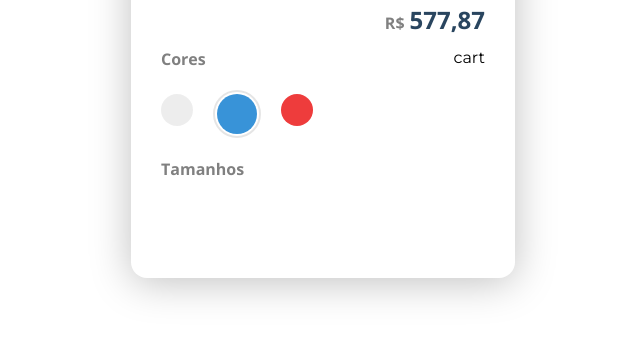
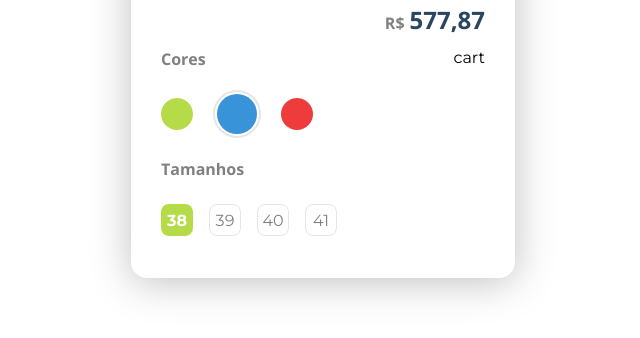
Before and after one commit to banRayan/challenge_PapoDeDev, a plain HTML site: page index.html in a window 1280 px wide. Shown: the part 410-748 px from the top of the page, without its empty margins (317-957 px from the left). Drawn offline with nearby package versions, Linux system fonts and the light colour scheme.

Commit message:
Update Project

```diff
--- a/index.html
+++ b/index.html
@@ -31,6 +31,12 @@
                             <div class="color"></div>
                         </div>
                         <p>Tamanhos</p>
+                        <div class="size-options">
+                            <div class="size selected">38</div>
+                            <div class="size">39</div>
+                            <div class="size">40</div>
+                            <div class="size">41</div>
+                        </div>
                     </div>
                     <div class="cart">cart</div>
                 </div>
--- a/style.css
+++ b/style.css
@@ -92,8 +92,10 @@
     display: flex;
 }
 
-.actions-container .shoes-options{
+.shoes-options{
     flex-grow: 1;
+    display: flex;
+    flex-direction: column;
 }
 
 .shoes-options p{
@@ -104,6 +106,7 @@
 
 .color-options {
     display: flex;
+    align-items: center;
     margin: 1.5rem 0;
 }
 
@@ -112,7 +115,7 @@
     height: 2rem;
     border-radius: 50%;
     margin-right: 1.5rem;
-    background-color: rgba(196, 196, 196, 0.3);
+    background-color: #b5db48;
 }
 
 .color-options .color:nth-child(2){
@@ -120,7 +123,7 @@
 }
 
 .color-options .color:nth-child(3){
-    background-color: rgb(238, 60, 60);
+    background-color: rgba(238, 60, 60, 1);
 }
 
 .color-options .color.selected{
@@ -138,5 +141,31 @@
     width: 2.8rem;
     height: 2.8rem;
     border-radius: 50%;
-    border: 2px solid rgba(0, 0, 0, 0.1)
+    border: 2px solid rgba(0, 0, 0, 0.1);
 }
+
+.size-options{
+    display: flex;
+    align-items: center;
+    margin: 1.5rem 0;
+}
+
+.size-options .size{
+    font: 500 1rem 'Montserrat', sans-serif;
+    color: #808080;
+    width: 2rem;
+    height: 2rem;
+    border: 1px solid rgba(0, 0, 0, 0.1);
+    border-radius: .5rem;
+    display: flex;
+    align-items: center;
+    justify-content: center;
+    margin-right: 1rem;
+}
+
+.size-options .size.selected{
+    background: #b5db48;
+    color: rgba(255, 255, 255, 1);
+    border: none;
+    font-weight: bold;
+}
```
